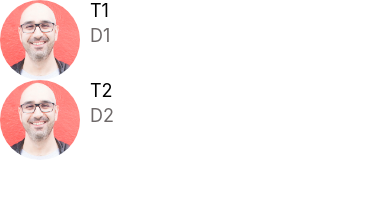
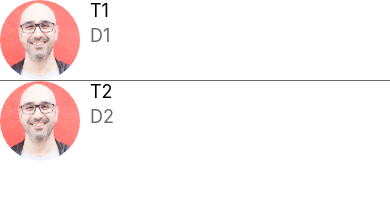
Before and after one commit to blackstone86/rn-donewithit, a React Native app: screen / in a window 390 px wide. Shown: the top 211 px of the page. Built offline with nearby package versions, Linux system fonts and the light colour scheme.

Commit message:
feat: 🎸 [Separators.tsx] show FlatList advance usage

```diff
--- a/App.tsx
+++ b/App.tsx
@@ -22,7 +22,8 @@
 // import App from './demos/Exercise05'
 // import App from './demos/Exercise06'
 // import App from './demos/Exercise07'
-import App from './demos/FlatList'
+// import App from './demos/FlatList'
+import App from './demos/Separators'
 
 /**
  * notice
--- /dev/null
+++ b/demos/Separators.tsx
@@ -0,0 +1,36 @@
+import React from 'react'
+import AppListItem from '../components/AppListItem'
+import AppSafeAreaView from '../components/AppSafeAreaView'
+import AppFlatList from '../components/AppFlatList'
+
+const messages = [
+  {
+    id: 1,
+    title: 'T1',
+    description: 'D1',
+    image: require('../assets/materials/mosh.jpg')
+  },
+  {
+    id: 2,
+    title: 'T2',
+    description: 'D2',
+    image: require('../assets/materials/mosh.jpg')
+  }
+]
+
+export default function App() {
+  return (
+    <AppSafeAreaView>
+      <AppFlatList
+        data={messages}
+        keyExtractor={(message) => message.id.toString()}
+        renderItem={({ item, index, separators }) => {
+          const { title, description, image } = item
+          return (
+            <AppListItem title={title} subTitle={description} image={image} />
+          )
+        }}
+      />
+    </AppSafeAreaView>
+  )
+}
```
